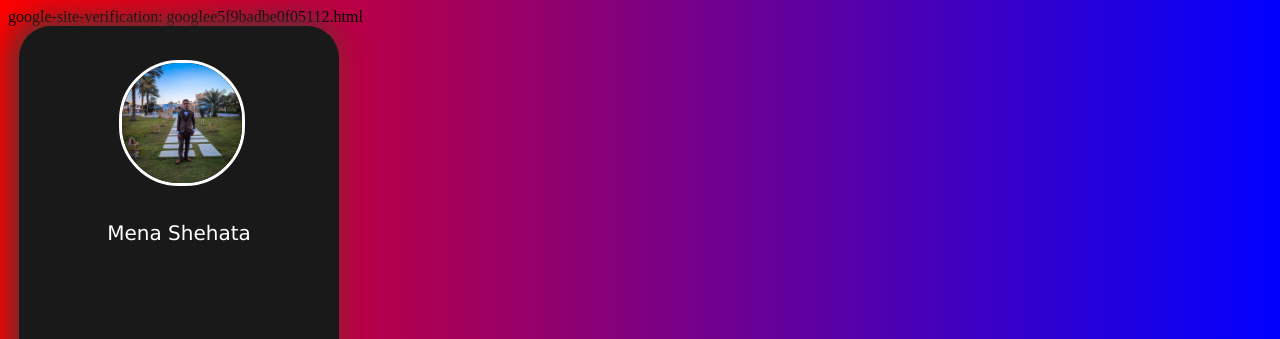
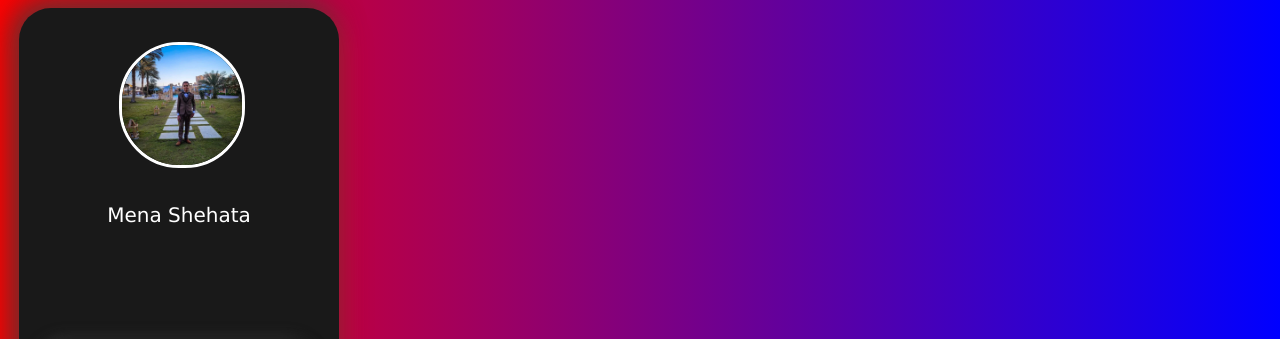
Before and after one commit to MinaShehat0/PROFILE, a plain HTML site: page index.html in a window 1280 px wide. Shown: the top 339 px of the page. Drawn offline with Linux system fonts and the light colour scheme.

Commit message:
Update index.html

```diff
--- a/index.html
+++ b/index.html
@@ -6,8 +6,7 @@
   <meta http-equiv="X-UA-Compatible" content="ie=edge">
   <title>profile</title>
   <link rel="stylesheet" href="style.css">
-  google-site-verification: googlee5f9badbe0f05112.html
-  <meta name="google-site-verification" content="fbfq4C_z1C-fJiFCwzl_pQkfwfRnq96fx9D6RnkMk4Q" />
+
 </head>
 <body>
 
```
